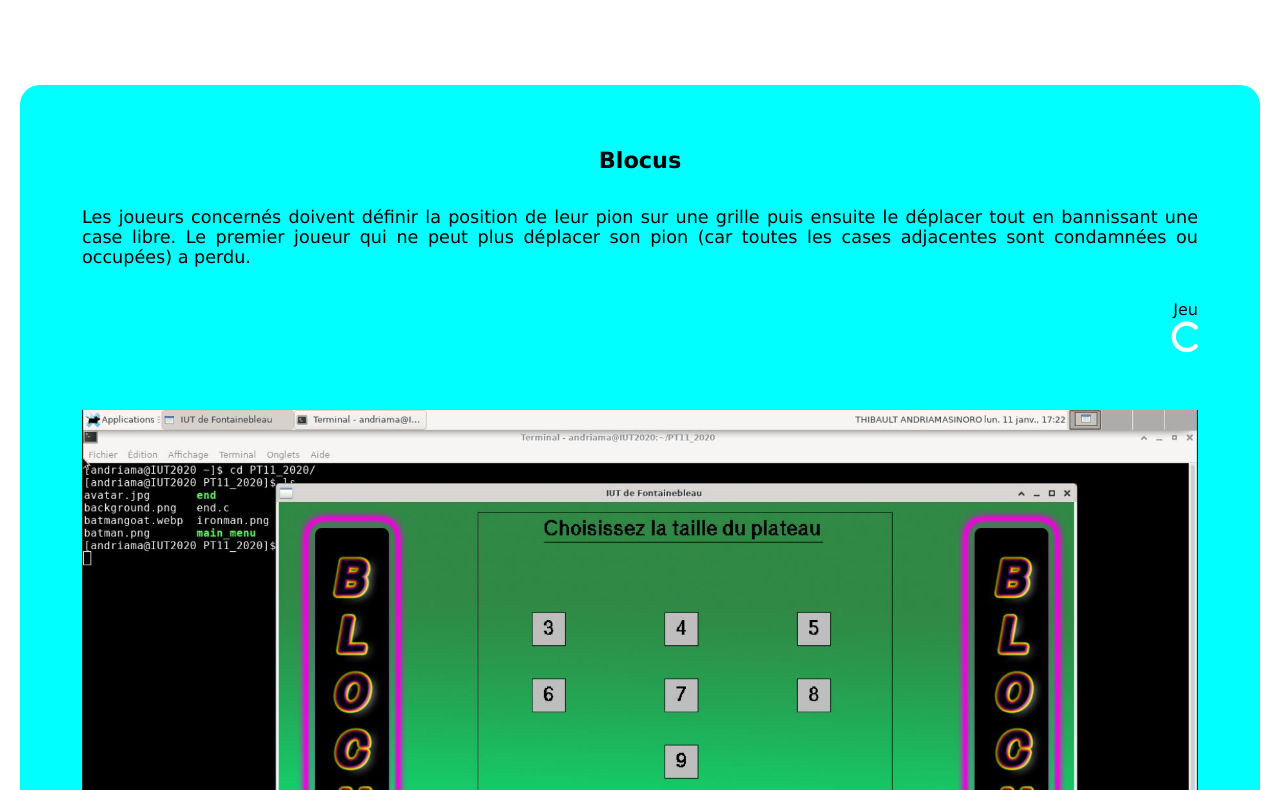
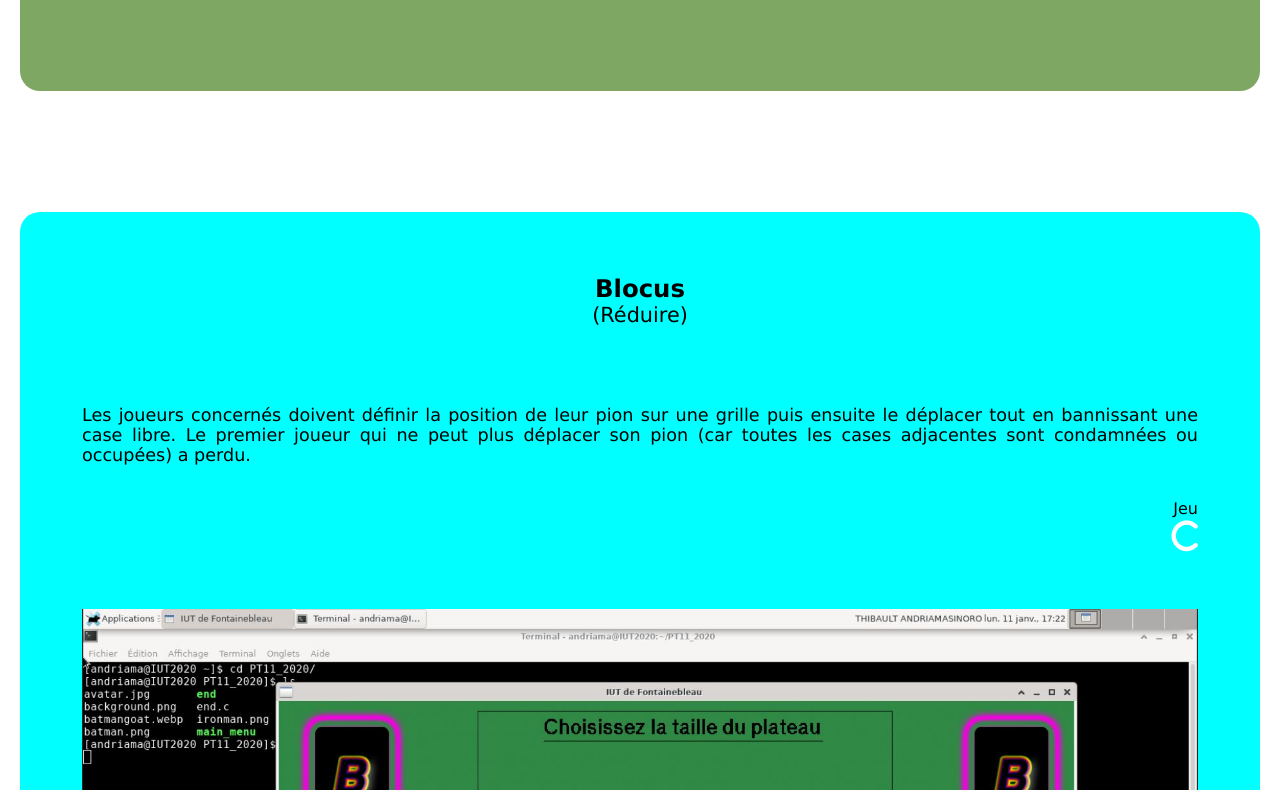
Before and after one commit to ThibaultAnd261/MyWebsite, a plain HTML site: page index.html in a window 1280 px wide. Shown: the part 3065-3855 px from the top of the page. Drawn offline with Linux system fonts and the light colour scheme; a web font is replaced by a local one.

Commit message:
Image swap ok et Afficher/Réduire fonctionnel

```diff
--- a/script.js
+++ b/script.js
@@ -85,20 +85,30 @@ const countDownSentence = setInterval(() => {
     // console.log(index);
 }, 5000);
 
+
 // ----Partie projet
-
+// function projectLoading() {
 fetch("projects.json")
     .then(res => res.json())
     .then(data => {
-        // let namePr = document.querySelector('.project-name');
         let gridPr = document.querySelector('.projects-grid');
-        console.log(data);
+        // console.log(data);
         // console.log(namePr);
         data.forEach((element, index) => {
             const project = document.createElement("div");
             project.classList.add("project");
 
+            const projectHeader = document.createElement("div");
+            projectHeader.classList.add("project-header");
+            projectHeader.setAttribute("onclick", "statutDiv(" + index + ")");
+
             const projectName = document.createElement("h3");
+
+            const projectDivStatus = document.createElement("span");
+
+            const projectContent = document.createElement("div");
+            projectContent.classList.add("project-content");
+
             const projectDescr = document.createElement("p");
             const projectCate = document.createElement("div");
             projectCate.classList.add("project-category");
@@ -122,12 +132,21 @@ fetch("projects.json")
             projectName.innerHTML = element.name;
             projectName.classList.add("project-title");
 
+            projectHeader.appendChild(projectName)
+
+            // span 'Réduire'/'Afficher'
+            projectDivStatus.innerHTML = "(Réduire)"
+            projectHeader.appendChild(projectDivStatus)
+
             // description du projet
             projectDescr.innerHTML = element.description;
             projectDescr.classList.add("project-description");
 
+            projectContent.appendChild(projectDescr);
+
             // type de projet
             projectCate.innerHTML = element.category;
+            projectContent.appendChild(projectCate);
 
             // langages de programmation utilisés
             var languages = element.languages;
@@ -170,6 +189,7 @@ fetch("projects.json")
                     projectLang.appendChild(logo);
                 }
             });
+            projectContent.appendChild(projectLang);
 
             // framework
             const spanFr = document.createElement("span");
@@ -178,6 +198,7 @@ fetch("projects.json")
                 spanFr.textContent = "Framework : " + element.framework;
                 projectFram.appendChild(spanFr);
             }
+            projectContent.appendChild(projectFram);
 
             // API
             const spanApi = document.createElement("span");
@@ -186,10 +207,9 @@ fetch("projects.json")
                 spanApi.textContent = "API : " + element.API;
                 projectApi.appendChild(spanApi);
             }
-
+            projectContent.appendChild(projectApi);
 
             var images = element.images;
-            // console.log(images);
 
             const imgFirst = document.createElement("div");
             imgFirst.classList.add("project-imageFirst");
@@ -197,7 +217,6 @@ fetch("projects.json")
             const imgCaption = document.createElement("div");
             imgCaption.classList.add("project-imageCaption");
             imgCaption.textContent = element.caption[0]
-            // console.log(element.caption[0]);
 
             const imgs = document.createElement("div");
             imgs.classList.add("project-images");
@@ -215,7 +234,7 @@ fetch("projects.json")
                     projectImg.src = image;
                     projectImg.alt = element.caption[i];
                     projectImg.classList.add("project-image");
-                    projectImg.setAttribute("onclick", "test(" + i + "," + index + ")");
+                    projectImg.setAttribute("onclick", "swapImg(" + i + "," + index + ")");
                     imgs.appendChild(projectImg);
                     projectGallery.appendChild(imgs);
                 }
@@ -225,6 +244,8 @@ fetch("projects.json")
             projectGallery.appendChild(imgFirst);
             projectGallery.appendChild(imgCaption);
             projectGallery.appendChild(imgs);
+
+            projectContent.appendChild(projectGallery);
 
             // couleur de la div
             switch (element.category) {
@@ -255,6 +276,7 @@ fetch("projects.json")
                 linkGit.appendChild(logo);
                 projectLink.appendChild(linkGit);
             }
+
             if (element.web == "") {
             } else {
                 const linkWeb = document.createElement("a");
@@ -266,59 +288,20 @@ fetch("projects.json")
                 projectLink.appendChild(linkWeb);
 
             }
-            // projectLink
+            projectContent.appendChild(projectLink);
 
             // ajout des "enfants"
-            project.appendChild(projectName);
-            project.appendChild(projectDescr);
-            project.appendChild(projectCate);
-            project.appendChild(projectLang);
-            project.appendChild(projectFram);
-            project.appendChild(projectApi);
-            project.appendChild(projectGallery);
-            project.appendChild(projectLink);
+            project.appendChild(projectHeader);
+            project.appendChild(projectContent);
             gridPr.appendChild(project);
+        });
+        console.log(gridPr.childElementCount);
+        tableauInit(gridPr.childElementCount);
+    });
+// }
 
-            // const collection = document.getElementsByClassName("project-slider");
-
-            // console.log(collection[index].children.length); // 3 2 3 5 4 4 5 3 4
-        });
-    });
-
-let cpt = 0;
-function changeImage(index) {
-    console.log("Projet n°" + (index));
-    const collection = document.getElementsByClassName("project-slider");
-
-    const children = collection[index].querySelectorAll('.project-image');
-
-    console.log(children);
-    console.log(cpt + " : compteur début");
-
-    children[cpt].classList.remove("active-img");
-
-    console.log(children);
-    console.log(cpt + " : cpt avant incr");
-    if (cpt === (collection[index].children.length) - 1) {
-        cpt === 0;
-    } else {
-        cpt++;
-    }
-    console.log(cpt + " : compteur apres incr");
-
-    console.log(collection[index].children.length + " : nb d'enfant");
-    children[cpt].classList.add("active-img");
-
-
-    // console.log(collection[index].children.length); // 3
-    // console.log(collection[index]);
-    console.log(children);
-    // console.log(children[0].className);
-    console.log("-----------");
-}
-
-
-function test(indexImg, indexProj) {
+// onclick
+function swapImg(indexImg, indexProj) {
     fetch("projects.json")
         .then(res => res.json())
         .then(data => {
@@ -341,3 +324,33 @@ function test(indexImg, indexProj) {
             captionDiv[indexProj].textContent = imgDivPrincipal[indexProj].alt;
         });
 }
+
+// initialisation du tableau pour changer le statut d'une div (afficher/cacher)
+let tab = [];
+function tableauInit(tabSize) {
+    for (var i = 0; i < tabSize; i++) {
+        tab[i] = 0;
+    }
+    console.log(tab);
+}
+
+function statutDiv(indexProj) {
+    console.log("--------");
+    console.log("Div cliqué : " + indexProj);
+    const projCont = document.querySelectorAll(".project-content");
+    console.log(projCont);
+    if (tab[indexProj] == 0) { // 0 = afficher != 1 = réduire
+        tab[indexProj]++;
+        projCont[indexProj].style.display = "none";
+    } else {
+        tab[indexProj]--;
+        projCont[indexProj].style.display = "block";
+    }
+    console.log(tab);
+}
+
+// window.addEventListener("load", myInit, true);
+
+// function myInit() {
+//     projectLoading();
+// }
--- a/style.css
+++ b/style.css
@@ -300,9 +300,21 @@ i.light-icon {
     background-color: red;
 }
 
-.project-title {
-    text-align: center;
-    font-size: 1.4rem;
+.project-header {
+    display: flex;
+    flex-direction: column;
+    justify-content: center;
+    align-items: center;
+    font-size: 1.3rem;
+    cursor: pointer;
+}
+
+.project-header span {
+    margin: 0% 1%;
+}
+
+.project-content {
+    padding: 4% 0%;
 }
 
 .project-description {
@@ -357,8 +369,6 @@ i.light-icon {
 
 .project-image.active-img {
     max-width: 100%;
-    /* animation-name: fadeInImg;
-    animation-duration: 1.5s; */
 }
 
 @keyframes fadeInImg {
```
